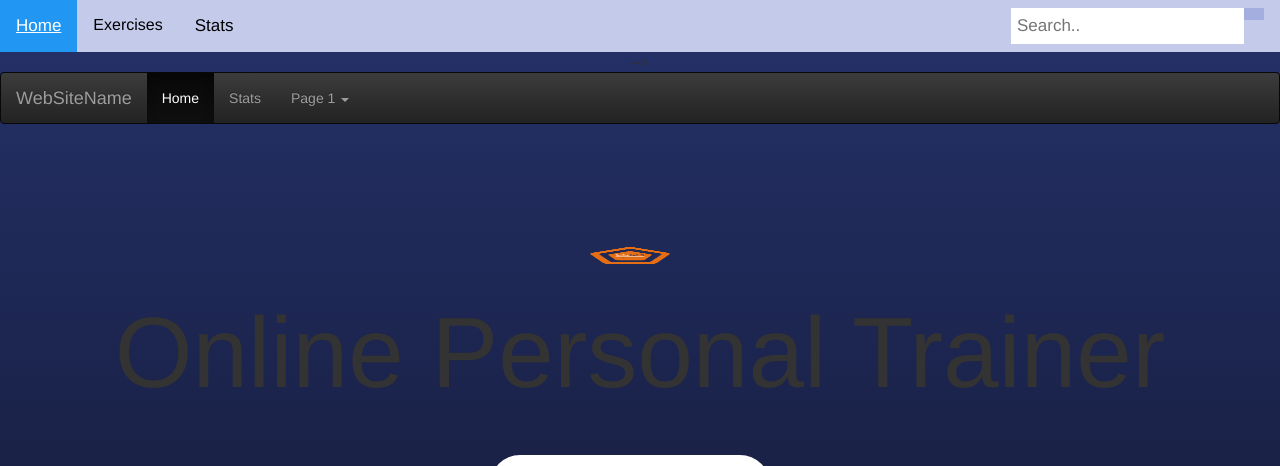
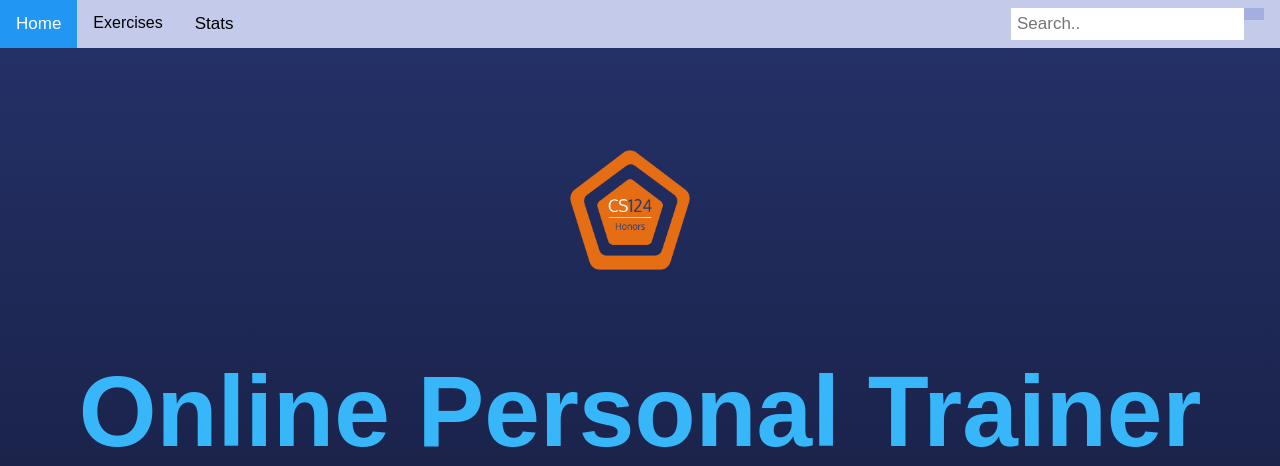
Before and after one commit to CS196Illinois/Group31-FA22, a Flask app: page / in a window 1280 px wide. Shown: the top 466 px of the page. Run offline with Flask 2, Linux system fonts and the light colour scheme.

Commit message:
Master up to date
Fixed some minor errors that occured during merge.

```diff
--- a/Project/CV_WebApp_Implementation/templates/index.html
+++ b/Project/CV_WebApp_Implementation/templates/index.html
@@ -17,7 +17,7 @@
           </div>
           <ul class="nav navbar-nav">
             <li class="active"><a href="/">Home</a></li>
-            <li><a href="{{ url_for('stats_page') }}">Stats</a></li>
+            <li><a href="{{ url_for('stats') }}">Stats</a></li>
             <li class="dropdown">
                 <a class="nav-link dropdown-toggle" role="button" data-bs-toggle="dropdown" href="#" aria-expanded="false">Page 1
                 <span class="caret"></span></a>
--- a/Project/CV_WebApp_Implementation/templates/testDisplay.html
+++ b/Project/CV_WebApp_Implementation/templates/testDisplay.html
@@ -27,38 +27,7 @@
                 <button type="submit"><i class="fa fa-search"></i></button>
             </form>
         </div>
-    </div> -->
-
-
-    <nav class="navbar navbar-inverse">
-        <div class="container-fluid">
-          <div class="navbar-header">
-            <a class="navbar-brand" href="/">WebSiteName</a>
-          </div>
-          <ul class="nav navbar-nav">
-            <li class="active"><a href="/">Home</a></li>
-            <li><a href="{{ url_for('stats_page') }}">Stats</a></li>
-            <li class="dropdown">
-                <a class="nav-link dropdown-toggle" role="button" data-bs-toggle="dropdown" href="#" aria-expanded="false">Page 1
-                <span class="caret"></span></a>
-                <ul class="dropdown-menu">
-                  <li><a href="{{ url_for('bicep_curls') }}">Bicep Bicep</a></li>
-                  <li><a href="{{ url_for('jumping_jacks') }}">Jumping Jacks</a></li>
-                  <li><a href="{{ url_for('toe_touch') }}">Toe Touch</a></li>
-                </ul>
-              </li>
-          </ul>
-        </div>
-      </nav>
-
-      <!-- Latest compiled and minified CSS -->
-<link rel="stylesheet" href="https://cdn.jsdelivr.net/npm/bootstrap@3.3.7/dist/css/bootstrap.min.css" integrity="sha384-BVYiiSIFeK1dGmJRAkycuHAHRg32OmUcww7on3RYdg4Va+PmSTsz/K68vbdEjh4u" crossorigin="anonymous">
-
-<!-- Optional theme -->
-<link rel="stylesheet" href="https://cdn.jsdelivr.net/npm/bootstrap@3.3.7/dist/css/bootstrap-theme.min.css" integrity="sha384-rHyoN1iRsVXV4nD0JutlnGaslCJuC7uwjduW9SVrLvRYooPp2bWYgmgJQIXwl/Sp" crossorigin="anonymous">
-
-<!-- Latest compiled and minified JavaScript -->
-<script src="https://cdn.jsdelivr.net/npm/bootstrap@3.3.7/dist/js/bootstrap.min.js" integrity="sha384-Tc5IQib027qvyjSMfHjOMaLkfuWVxZxUPnCJA7l2mCWNIpG9mGCD8wGNIcPD7Txa" crossorigin="anonymous"></script>
+    </div>
 
     <script>
         /* When the user clicks on the button,
```
